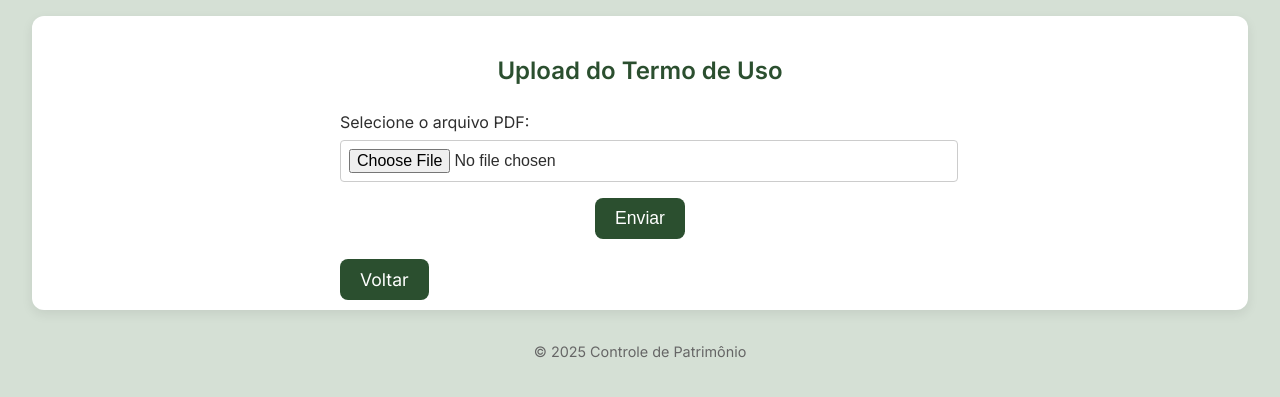
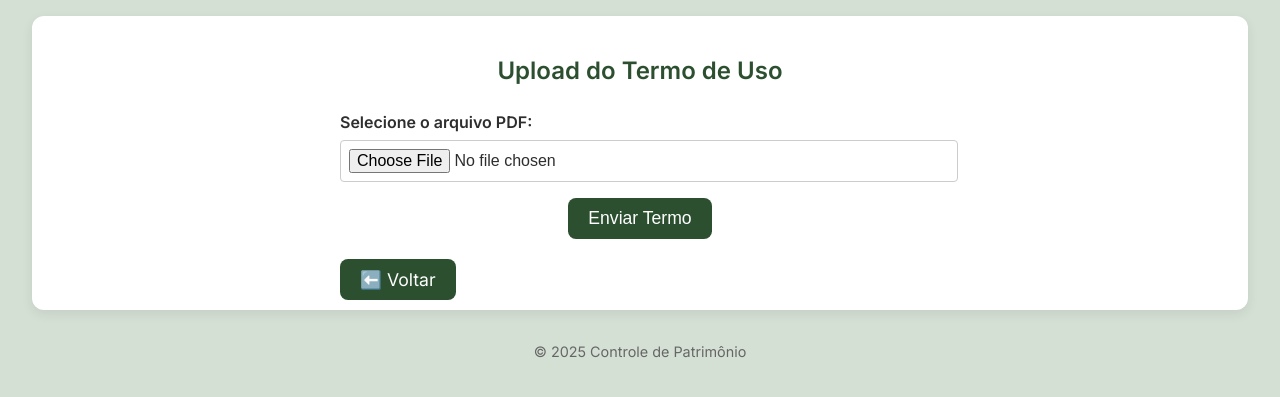
Before and after one commit to Vinicius-crypto/terrano-patrimoniov1, a Flask app: page /upload_termo/1 in a window 1280 px wide. Shown: the part 277-674 px from the top of the page. Run offline with Flask 3, Linux system fonts and the light colour scheme; a user stored in the database is signed in; data comes from the database, SQL or seed files in the repository; data that the repository does not hold is empty; parts of the project's set-up code (start-up, migrations or seed data) failed here and were passed over.

Commit message:
feat: Atualização templates consulta e upload_termo

```diff
--- a/app.py
+++ b/app.py
@@ -214,18 +214,27 @@ def cadastrar():
     return render_template('cadastro_equipamento.html')
 
 @app.route('/consulta', methods=['GET', 'POST'])
+@login_required
 def consulta():
-    resultados = []
-    busca = ""
-    if request.method == 'POST':
-        busca = request.form['busca']
-        resultados = Equipamento.query.filter(
+    busca = request.form.get('busca') if request.method == 'POST' else request.args.get('busca', '')
+    ordenacao = request.args.get('ordenacao', 'id_publico')
+
+    query = Equipamento.query
+    if busca:
+        query = query.filter(
             Equipamento.id_publico.ilike(f"%{busca}%") |
             Equipamento.tipo.ilike(f"%{busca}%") |
             Equipamento.marca.ilike(f"%{busca}%") |
             Equipamento.localizacao.ilike(f"%{busca}%")
-        ).all()
+        )
+
+    if ordenacao == 'id_publico':
+        query = query.order_by(Equipamento.id_publico.asc())  # ASC = crescente
+
+    resultados = query.all()
     return render_template('consulta.html', resultados=resultados, busca=busca)
+
+
 
 @app.route('/exportar_csv')
 @login_required
@@ -304,6 +313,8 @@ def gerar_pdf():
 @app.route('/upload_termo/<string:id_publico>', methods=['GET', 'POST'])
 @login_required
 def upload_termo(id_publico):
+    equipamento = Equipamento.query.filter_by(id_publico=id_publico).first()
+
     if request.method == 'POST':
         try:
             if 'termo_pdf' not in request.files:
@@ -316,7 +327,6 @@ def upload_termo(id_publico):
                 return redirect(request.url)
 
             if allowed_file(arquivo.filename):
-                equipamento = Equipamento.query.filter_by(id_publico=id_publico).first()
                 if equipamento:
                     filename = f"{id_publico}.pdf"
                     blob_client = container_client.get_blob_client(filename)
@@ -334,7 +344,9 @@ def upload_termo(id_publico):
             print(f"Erro no upload: {e}")
             return redirect(request.url)
 
-    return render_template('upload_termo.html', id_publico=id_publico)
+    termo_existe = bool(equipamento and equipamento.termo_pdf_path)
+    return render_template('upload_termo.html', id_publico=id_publico, termo_existe=termo_existe)
+
 
 
 @app.route('/ver_termo/<string:id_publico>')
--- a/templates/upload_termo.html
+++ b/templates/upload_termo.html
@@ -5,20 +5,33 @@
 <div class="container" style="max-width: 600px; margin: auto;">
   <h2 class="text-center mb-4">Upload do Termo de Uso</h2>
 
+  {% if termo_existe %}
+    <div style="background-color: #fff3cd; border: 1px solid #ffeeba; color: #856404; padding: 10px; border-radius: 5px; margin-bottom: 20px;">
+      ⚠️ Já existe um termo de uso salvo para esse equipamento.<br>
+      <strong>O novo arquivo irá substituir o anterior.</strong>
+    </div>
+  {% endif %}
+
   <form method="post" enctype="multipart/form-data">
     <div style="margin-bottom: 15px;">
-      <label for="termo_pdf">Selecione o arquivo PDF:</label>
+      <label for="termo_pdf"><strong>Selecione o arquivo PDF:</strong></label>
       <input type="file" name="termo_pdf" id="termo_pdf" accept="application/pdf" required
              style="display: block; margin-top: 5px; padding: 8px; border: 1px solid #ccc; border-radius: 4px;">
     </div>
 
     <div style="text-align: center;">
-      <button type="submit" class="btn" style="padding: 10px 20px;">Enviar</button>
+      <button type="submit" class="btn btn-primary" style="padding: 10px 20px;">
+        {% if termo_existe %}
+          Substituir Termo
+        {% else %}
+          Enviar Termo
+        {% endif %}
+      </button>
     </div>
   </form>
 
   <div class="text-center mt-3">
-    <a href="{{ url_for('consulta') }}" class="btn" style="margin-top: 10px;">Voltar</a>
+    <a href="{{ url_for('consulta') }}" class="btn btn-secondary" style="margin-top: 10px;">⬅️ Voltar</a>
   </div>
 </div>
 {% endblock %}
```
Also changed, not shown: templates/consulta.html (+8 -3 lines).
